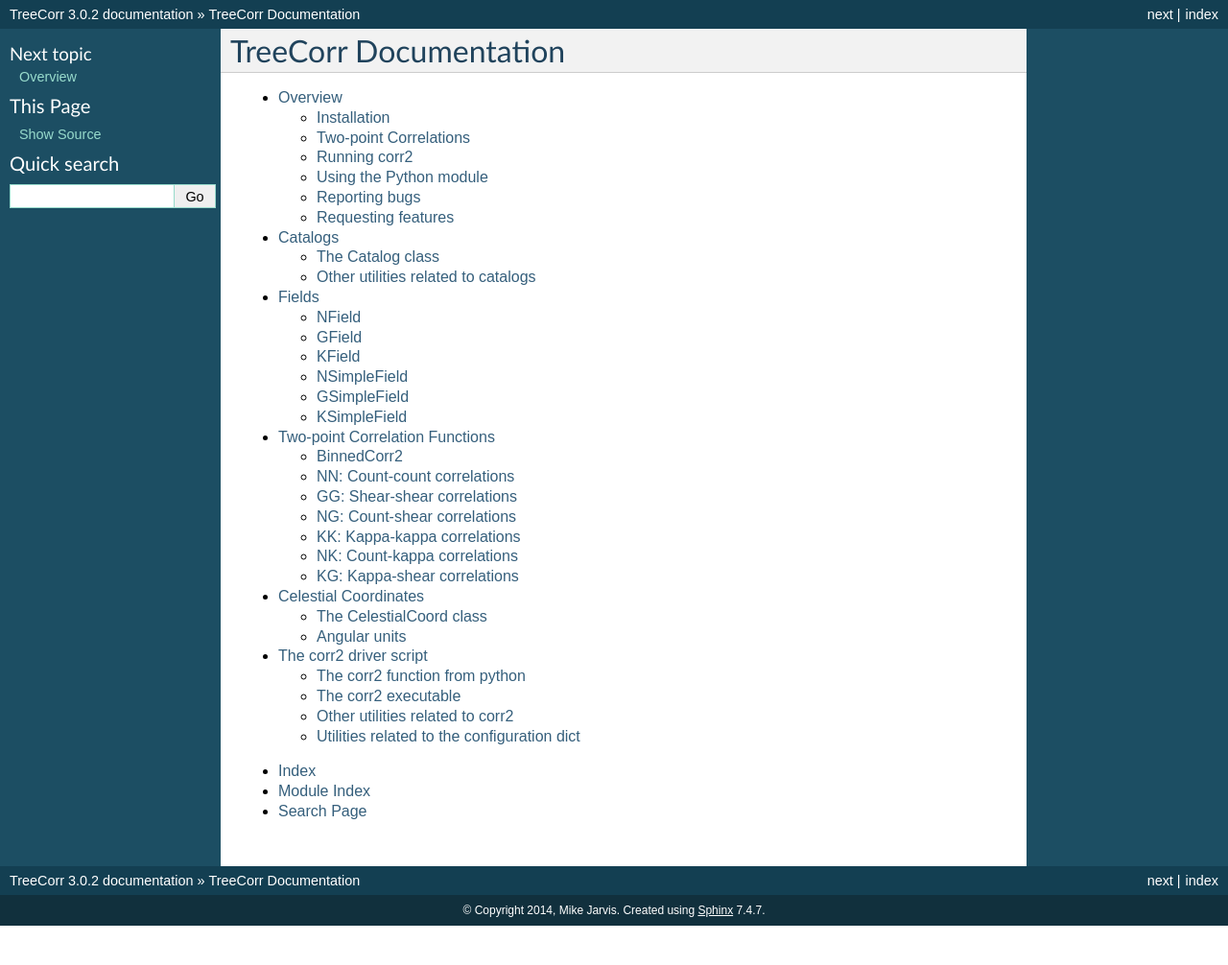
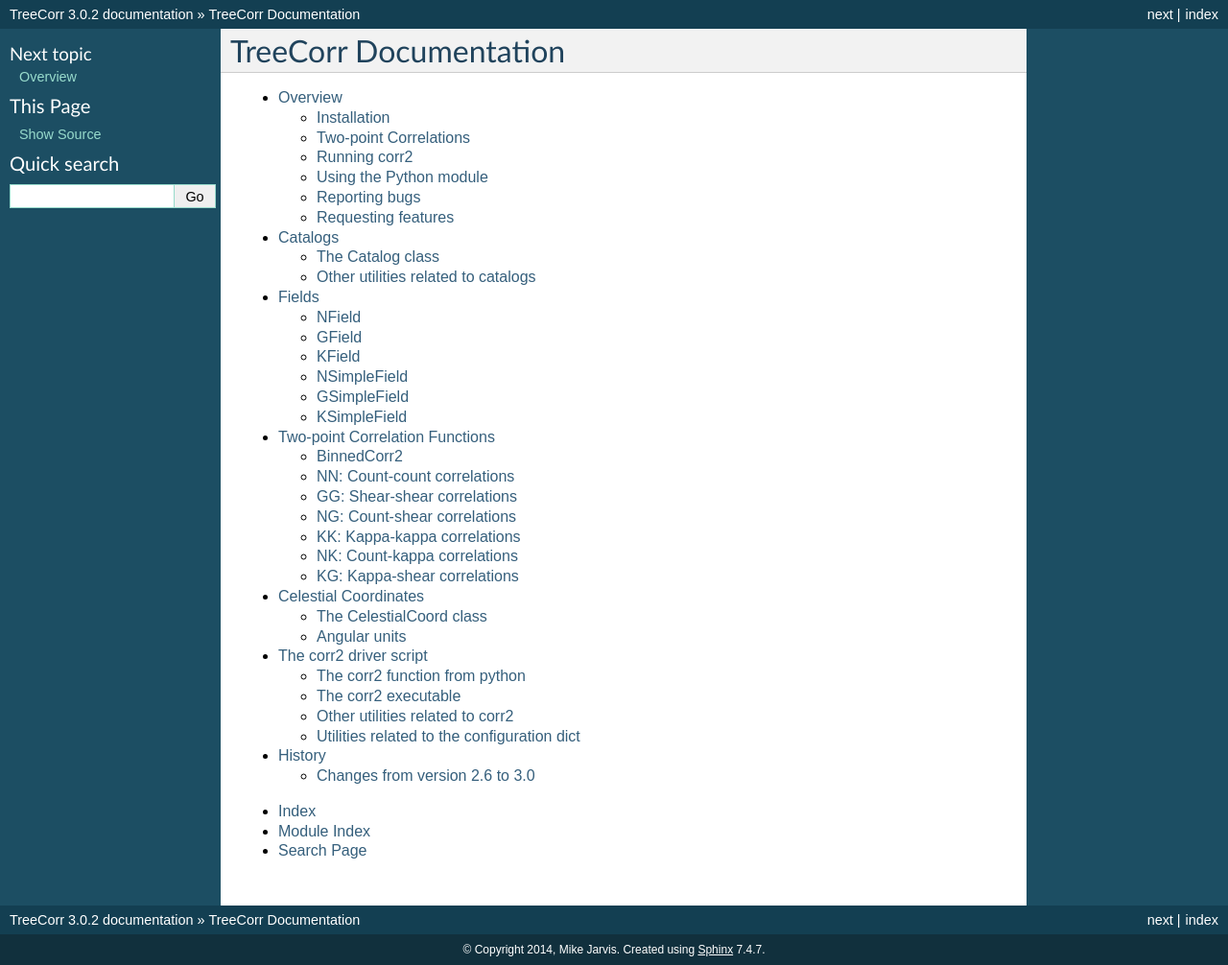
Before and after one commit to rmjarvis/TreeCorr, a Sphinx documentation site: the page built from docs/index.rst, in a window 1280 px wide. Shown: the whole page at 96% size. Built offline with Sphinx 7.4.7, drawn with Linux system fonts in a browser that asks for light colours; the version number is read from the project's files by our own code; before the commit the page ends 965 px from its top, so only the background shows below that.

Commit message:
added a history section to docs (#9)

```diff
--- /dev/null
+++ b/docs/history.rst
@@ -0,0 +1,9 @@
+
+History
+=======
+
+
+Changes from version 2.6 to 3.0
+-------------------------------
+
+https://github.com/rmjarvis/TreeCorr/blob/releases/3.0/CHANGELOG.md
--- a/docs/index.rst
+++ b/docs/index.rst
@@ -16,6 +16,7 @@
    correlation
    celestial
    corr2
+   history
 
 * :ref:`genindex`
 * :ref:`modindex`
```
